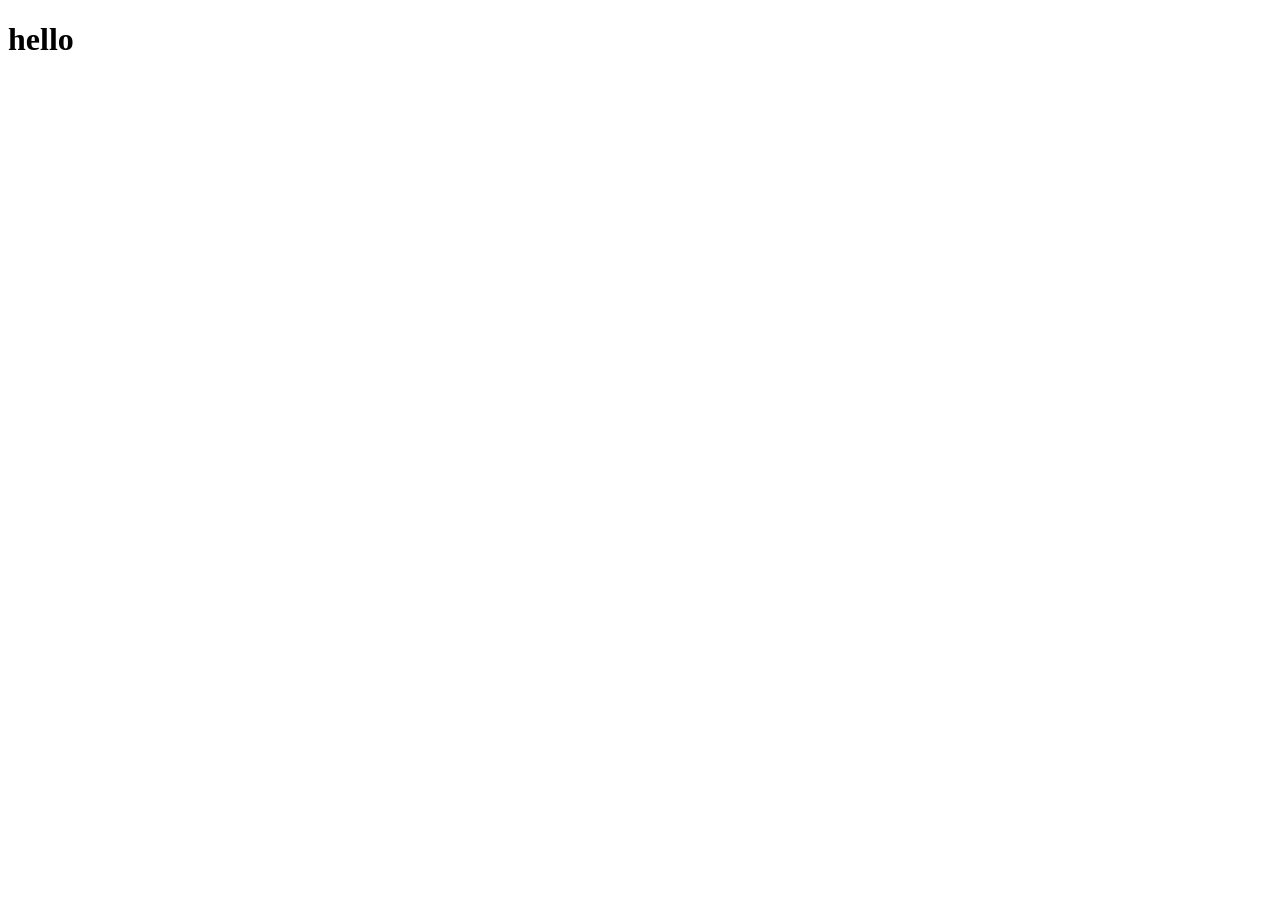
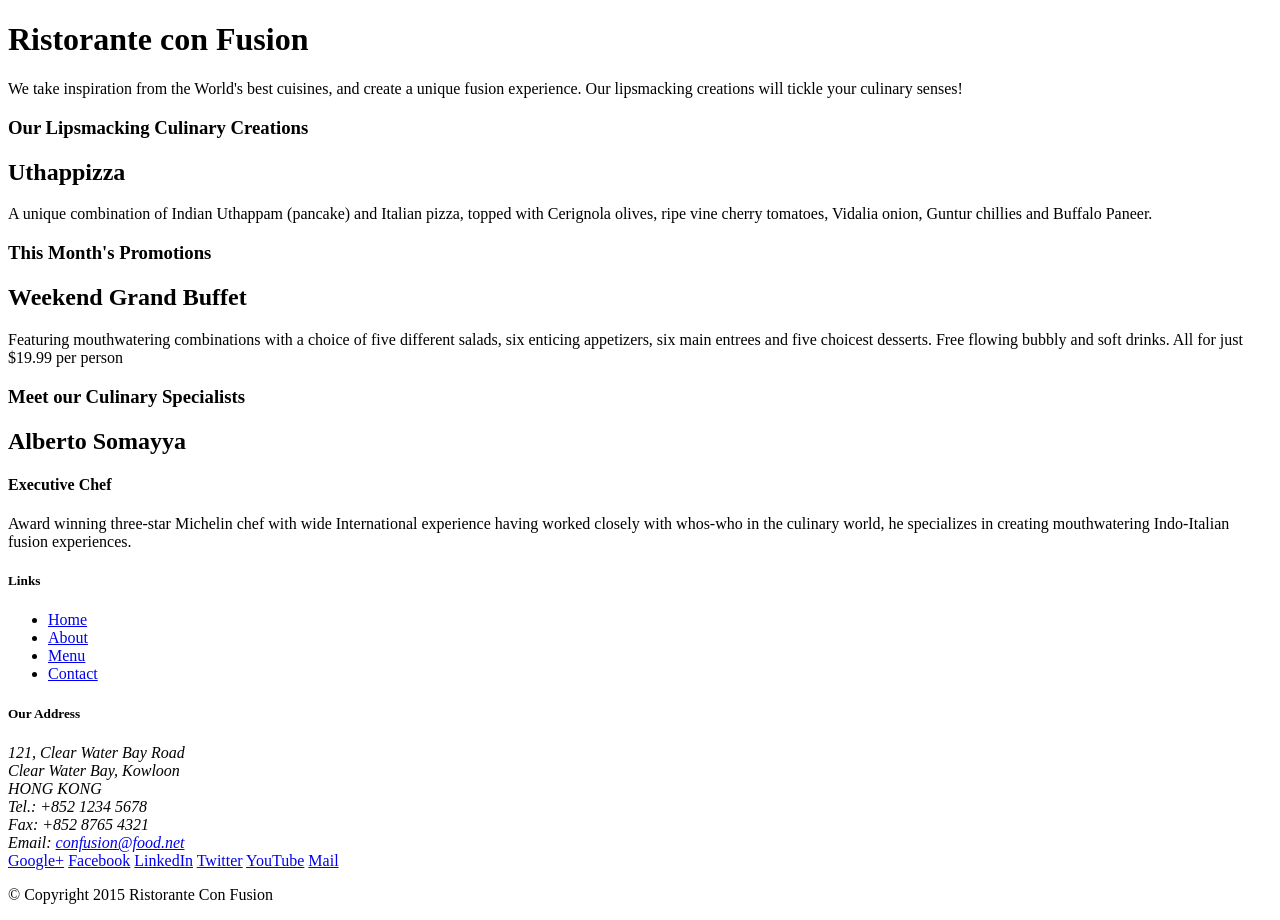
Before and after one commit to cookcr01/FrontEndPractice, a website: page index.html in a window 1280 px wide. Before the commit the page ends 800 px from the top, so only its background shows below. Drawn offline with Linux system fonts and the light colour scheme.

Commit message:
New HMTL file to mess with

```diff
--- a/index.html
+++ b/index.html
@@ -1,10 +1,101 @@
 <!DOCTYPE html>
 <html lang="en">
+
 <head>
-	<meta charset="UTF-8">
-	<title>Document</title>
+    <title>Ristorante Con Fusion</title>
 </head>
+
 <body>
-	<h1>hello</h1>
+
+    <header>
+        <div>
+            <div>
+                <div>
+                    <h1>Ristorante con Fusion</h1>
+                    <p>We take inspiration from the World's best cuisines, and create a unique fusion experience. Our lipsmacking creations will tickle your culinary senses!</p>
+                </div>
+                <div>
+                </div>
+            </div>
+        </div>
+    </header>
+
+    <div>
+        <div>
+            <div>
+                <h3>Our Lipsmacking Culinary Creations</h3>
+            </div>
+            <div>
+                <h2>Uthappizza</h2>
+                <p>A unique combination of Indian Uthappam (pancake) and Italian pizza, topped with Cerignola olives, ripe vine cherry tomatoes, Vidalia onion, Guntur chillies and Buffalo Paneer.</p>
+            </div>
+        </div>
+
+
+        <div>
+            <div>
+                <h3>This Month's Promotions</h3>
+            </div>
+            <div>
+                <h2>Weekend Grand Buffet</h2>
+                <p>Featuring mouthwatering combinations with a choice of five different salads, six enticing appetizers, six main entrees and five choicest desserts. Free flowing bubbly and soft drinks. All for just $19.99 per person </p>
+            </div>
+        </div>
+
+        <div>
+            <div>
+                <h3>Meet our Culinary Specialists</h3>
+            </div>
+            <div>
+                <h2>Alberto Somayya</h2>
+                <h4>Executive Chef</h4>
+                <p>Award winning three-star Michelin chef with wide International experience having worked closely with whos-who in the culinary world, he specializes in creating mouthwatering Indo-Italian fusion experiences. </p>
+            </div>
+        </div>
+    </div>
+
+    <footer>
+        <div>
+            <div>
+                <div>
+                    <h5>Links</h5>
+                    <ul>
+                        <li><a href="#">Home</a></li>
+                        <li><a href="#">About</a></li>
+                        <li><a href="#">Menu</a></li>
+                        <li><a href="#">Contact</a></li>
+                    </ul>
+                </div>
+                <div>
+                    <h5>Our Address</h5>
+                    <address>
+		              121, Clear Water Bay Road<br>
+		              Clear Water Bay, Kowloon<br>
+		              HONG KONG<br>
+		              Tel.: +852 1234 5678<br>
+		              Fax: +852 8765 4321<br>
+		              Email: <a href="mailto:confusion@food.net">confusion@food.net</a>
+		           </address>
+                </div>
+                <div>
+                    <div>
+                        <a href="http://google.com/+">Google+</a>
+                        <a href="http://www.facebook.com/profile.php?id=">Facebook</a>
+                        <a href="http://www.linkedin.com/in/">LinkedIn</a>
+                        <a href="http://twitter.com/">Twitter</a>
+                        <a href="http://youtube.com/">YouTube</a>
+                        <a href="mailto:">Mail</a>
+                    </div>
+                </div>
+           </div>
+           <div>
+                <div>
+                    <p>© Copyright 2015 Ristorante Con Fusion</p>
+                </div>
+           </div>
+        </div>
+    </footer>
+
 </body>
+
 </html>
```
